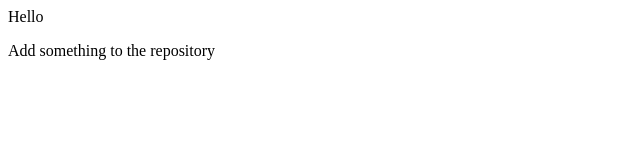
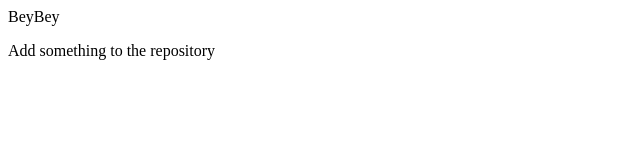
Before and after one commit to fairinna/backend, a plain HTML site: page index.html in a window 1280 px wide. Shown: the full height of the page, 0-640 px from the left. Drawn offline with Linux system fonts and the light colour scheme.

Commit message:
add beybey

```diff
--- a/index.html
+++ b/index.html
@@ -1,2 +1,2 @@
-<p>Hello </p>
+<p>BeyBey </p>
 <div>Add something to the repository</div>
```
